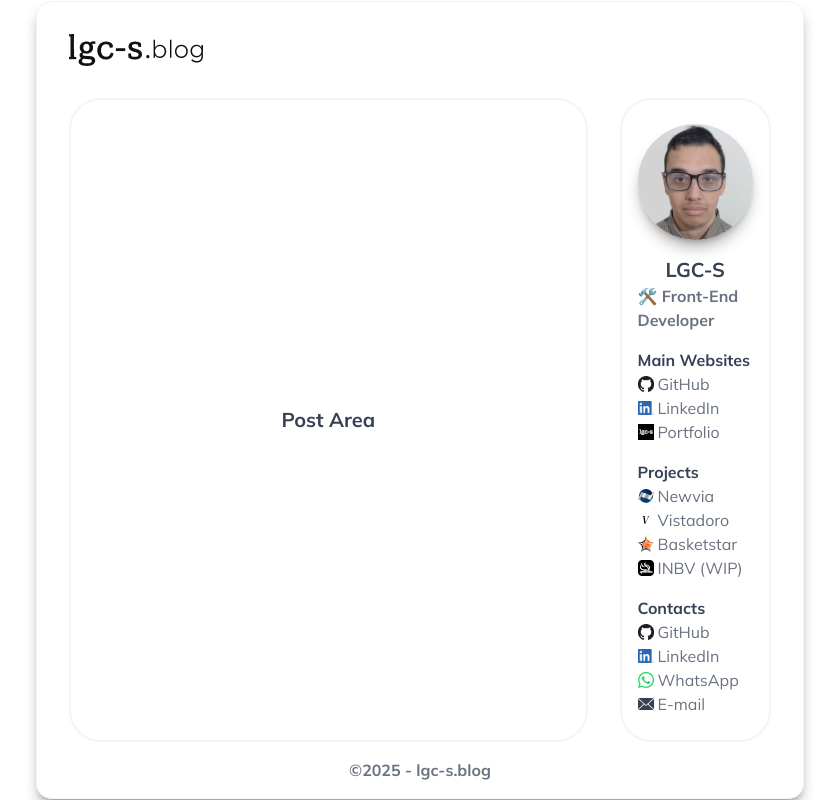
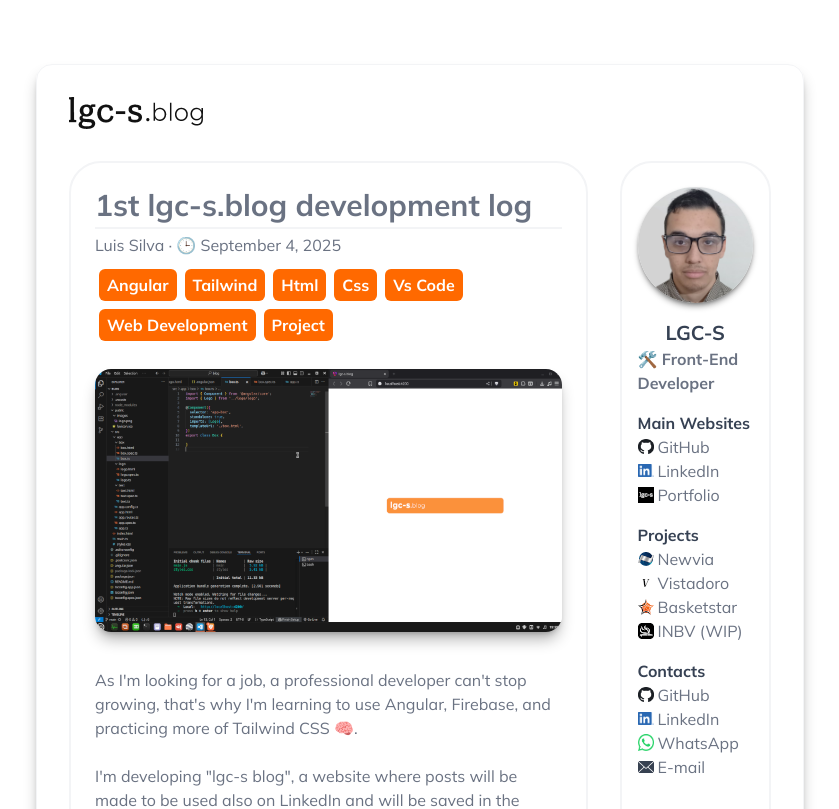
Before and after one commit to lgc-s/blog, an Angular app: page / in a window 1280 px wide. Shown: the top 809 px of the page, without its empty margins (220-1059 px from the left). Built offline with nearby package versions, Linux system fonts and the light colour scheme.

Commit message:
post template added

```diff
--- a/src/app/app.html
+++ b/src/app/app.html
@@ -1,21 +1,39 @@
 <main>
-  <div class="flex h-screen items-center justify-center">
-    <div class="border-1 border-gray-100 p-4 rounded-2xl shadow-lg/30 w-3/5">
+  <div class="flex items-center justify-center">
+    <div class="border-1 border-gray-100 h-full m-16 p-4 rounded-2xl shadow-lg/30 w-3/5">
       <div class="flex items-center m-4 justify-between">
         <img src="images/logo.png" alt="logo" />
       </div>
       <div class="flex mt-4">
         <div class="p-4 w-3/4">
-          <div class="border-2 border-gray-100 h-full px-4 py-6 rounded-4xl shrink-0">
-            <div class="flex items-center justify-center h-full">
-              <app-text image="null"><b class="text-gray-700 text-xl">Post Area</b></app-text>
+          <div class="border-2 border-gray-100 h-full px-6 py-6 rounded-4xl shrink-0">
+            <div class="flex flex-col h-full">
+              <app-text image="null"><b class="pb-1 text-gray-500 text-3xl">1st lgc-s.blog development log</b></app-text>
+              <div class="border-b-2 border-gray-100 mt-1 w-full"></div>
+              <div class="flex my-1">
+                <app-text image="null">Luis Silva · 🕒 September 4, 2025</app-text>
+              </div>
+              <div class="flex flex-wrap mt-1">
+                <app-button text="Angular" />
+                <app-button text="Tailwind" />
+                <app-button text="Html" />
+                <app-button text="Css" />
+                <app-button text="Vs Code" />
+                <app-button text="Web Development" />
+                <app-button text="Project" />
+              </div>
+              <img class="rounded-2xl my-6 shadow-lg/30" src="images/linkedin_1.png" alt="">
+              <app-text class="my-3" image="null">As I'm looking for a job, a professional developer can't stop growing, that's why I'm learning to use Angular, Firebase, and practicing more of Tailwind CSS 🧠.</app-text>
+              <app-text class="my-3" image="null">I'm developing "lgc-s blog", a website where posts will be made to be used also on LinkedIn and will be saved in the backend to not need deploy updates 📠.</app-text>
+              <app-text class="my-3" image="null">For this first post, I made my initial header, with the website logo and a flowing orange as that's my favorite color 🏗️.</app-text>
+              <app-text class="mt-3" image="null">Follow me on this journey of learning as there's more for "lgc-s blog" 🚪.</app-text>
             </div>
           </div>
         </div>
         <div class="p-4 w-1/4">
           <div class="border-2 border-gray-100 h-full px-4 py-6 rounded-4xl shrink-0">
             <div class="flex flex-col items-center justify-center">
-              <img class="rounded-full mb-4 shadow-lg/30" src="images/lgc-s.png" alt="lgc-s">
+              <img class="rounded-full mb-4 shadow-md/40" src="images/lgc-s.png" alt="lgc-s">
               <app-text image="null"><b class="text-gray-700 text-xl">LGC-S</b></app-text>
               <app-text image="null"><b>🛠️ Front-End Developer</b></app-text>
               <div class="flex flex-col items-start justify-center mt-4 w-full">
--- a/src/app/app.ts
+++ b/src/app/app.ts
@@ -1,10 +1,11 @@
 import { Component } from '@angular/core';
 import { RouterOutlet } from '@angular/router';
 import { Text } from './text/text';
+import { Button } from './button/button';
 
 @Component({
   selector: 'app-root',
-  imports: [RouterOutlet, Text],
+  imports: [Button, RouterOutlet, Text],
   templateUrl: './app.html',
 })
 export class App {
--- a/src/app/button/button.html
+++ b/src/app/button/button.html
@@ -1,12 +1,12 @@
 @if (href) {
     <a [href]="href" target="_blank">
-        <div class="bg-orange-500 duration-300 ease-in-out hover:bg-orange-600 p-2 rounded-full text-center text-white transition w-24 ">
+        <div class="bg-orange-500 duration-300 ease-in-out hover:bg-orange-600 m-1 p-1 px-2 rounded-md select-none text-center text-white transition">
             <b>{{ text }}</b>
         </div>
     </a>
 
 } @else {
-    <p class="bg-orange-500 duration-300 ease-in-out hover:bg-orange-600 p-2 rounded-full text-center text-white transition w-24 ">
+    <p class="bg-orange-500 duration-300 ease-in-out hover:bg-orange-600 m-1 p-1 px-2 rounded-md select-none text-center text-white transition">
         <b>{{ text }}</b>
     </p>
 }
```
Also changed, not shown: public/images/linkedin_1.png (added).
